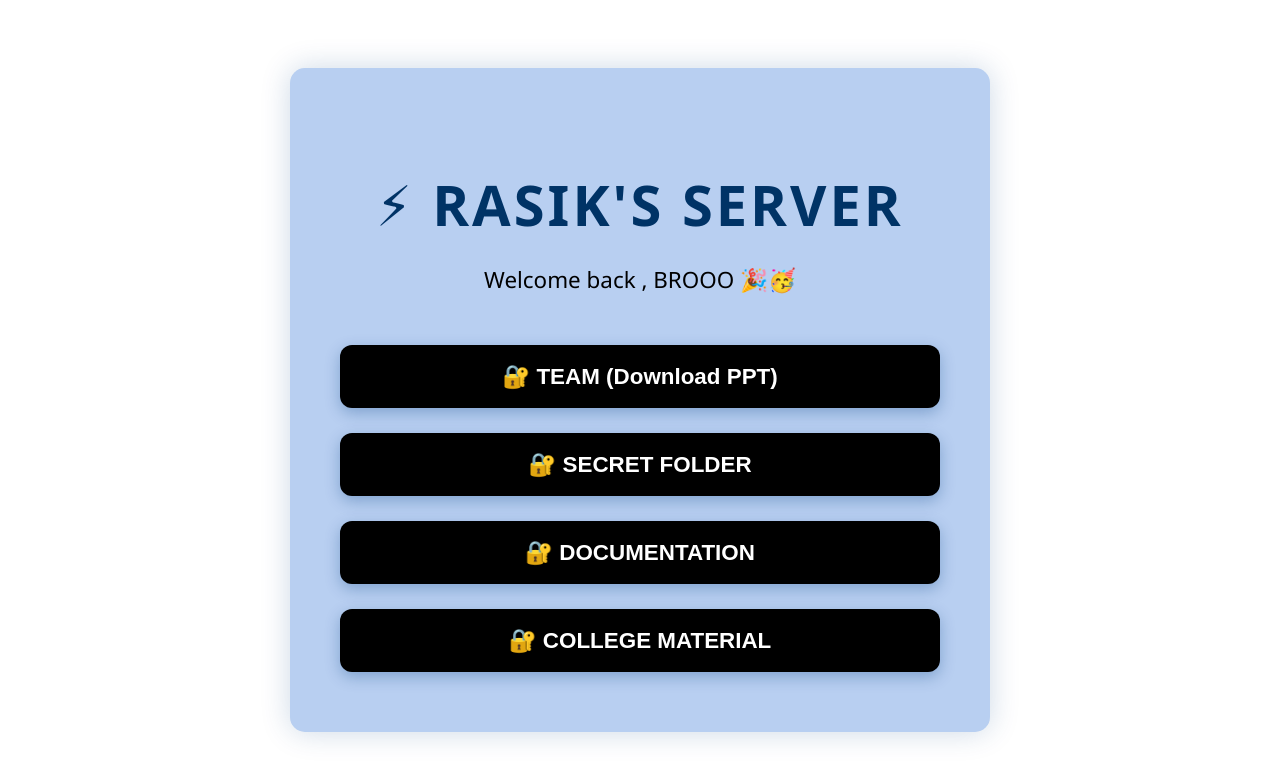
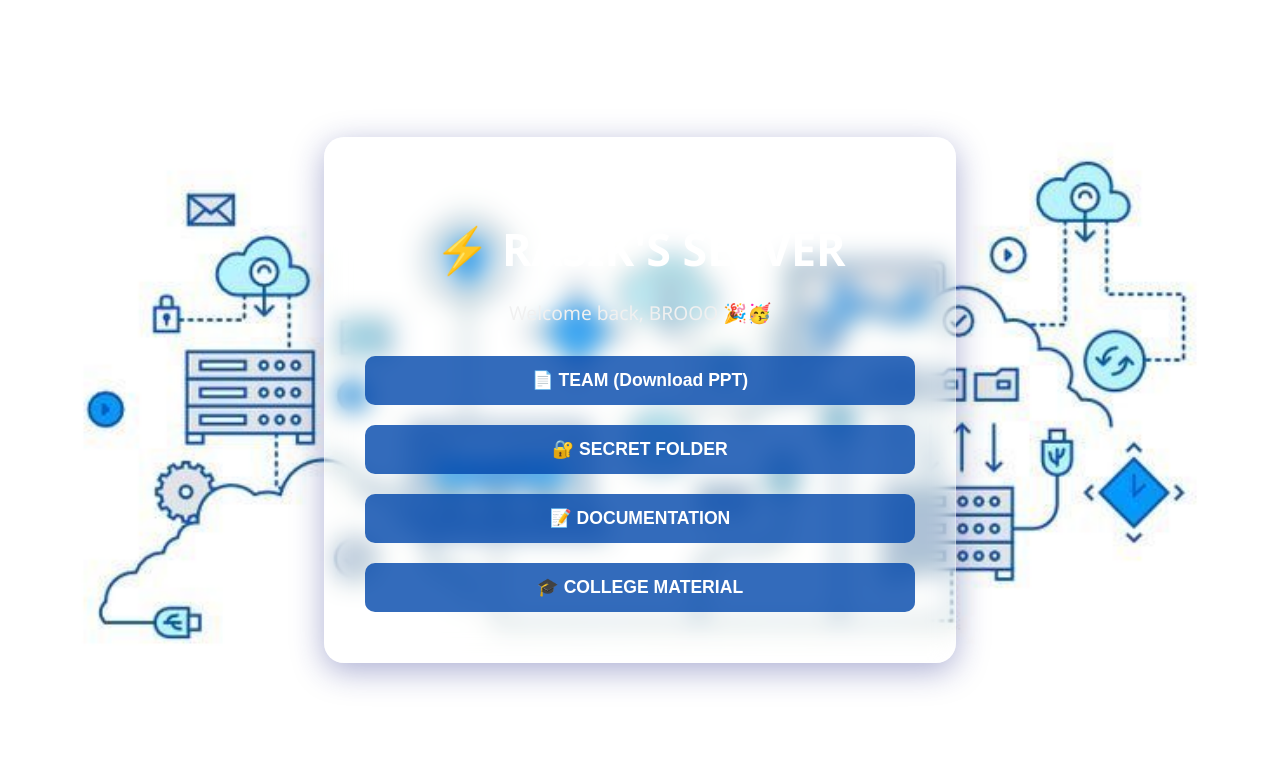
Before and after one commit to Rasik2504/server, a plain HTML site: page index.html in a window 1280 px wide. Drawn offline with Linux system fonts and the light colour scheme.

Commit message:
file added

```diff
--- a/index.html
+++ b/index.html
@@ -4,99 +4,24 @@
   <meta charset="UTF-8" />
   <meta name="viewport" content="width=device-width, initial-scale=1" />
   <title>Rasik's Server</title>
-  <style>
-    body {
-      margin: 0;
-      padding: 0;
-      font-family: 'Segoe UI', Tahoma, Geneva, Verdana, sans-serif;
-      background-color: #ffffff; /* white background */
-      color: #004080; /* deep blue text */
-      display: flex;
-      justify-content: center;
-      align-items: center;
-      height: 100vh;
-      text-align: center;
-    }
-
-    .container {
-      background-color: #b8cff1; /* very light blue */
-      padding: 60px 50px;
-      border-radius: 15px;
-      box-shadow: 0 0 30px rgba(0, 64, 128, 0.2);
-      max-width: 600px;
-      width: 90%;
-    }
-
-    h1 {
-      font-size: 3.5rem;
-      margin-bottom: 15px;
-      color: #003366; /* dark blue */
-      letter-spacing: 3px;
-      font-weight: 700;
-    }
-
-    p {
-      font-size: 1.4rem;
-      margin-bottom: 50px;
-      color: #000000; /* medium blue */
-    }
-
-    .links {
-      display: flex;
-      flex-direction: column;
-      gap: 25px;
-    }
-
-    .links button {
-      background-color: #000000; /* deep blue */
-      color: #ffffff; /* white text */
-      font-size: 1.4rem;
-      padding: 18px 35px;
-      border: none;
-      border-radius: 12px;
-      cursor: pointer;
-      font-weight: 700;
-      box-shadow: 0 5px 15px rgba(0, 64, 128, 0.3);
-      transition: background-color 0.3s ease, transform 0.2s ease;
-    }
-
-    .links button:hover {
-      background-color: #003366; /* darker blue on hover */
-      transform: scale(1.05);
-    }
-
-    @media (max-width: 480px) {
-      h1 {
-        font-size: 2.5rem;
-      }
-      p {
-        font-size: 1.1rem;
-      }
-      .links button {
-        font-size: 1.1rem;
-        padding: 14px 25px;
-      }
-    }
-  </style>
+  <link rel="stylesheet" href="style.css" />
 </head>
 <body>
   <div class="container">
-
     <h1>⚡ RASIK'S SERVER</h1>
-
-    <p>Welcome back , BROOO 🎉🥳</p>
+    <p>Welcome back, BROOO 🎉🥳</p>
 
     <div class="links">
-      <button onclick="downloadWithPassword('project1.pptx')">🔐 TEAM (Download PPT)</button>
+      <button onclick="downloadWithPassword('project1.pptx')">📄 TEAM (Download PPT)</button>
       <button onclick="openProject('https://example.com/project2')">🔐 SECRET FOLDER</button>
-      <button onclick="openProject('https://example.com/docs')">🔐 DOCUMENTATION</button>
-      <button onclick="openProject('https://example.com/docs')">🔐 COLLEGE MATERIAL</button>
+      <button onclick="openProject('https://example.com/docs')">📝 DOCUMENTATION</button>
+      <button onclick="openProject('https://example.com/docs')">🎓 COLLEGE MATERIAL</button>
     </div>
   </div>
 
   <script>
     function downloadWithPassword(file) {
-      const correctPassword = "Rasik2504"; // Set your password here
+      const correctPassword = "Rasik2504";
       const userInput = prompt("Enter password to download this PPT:");
       if (userInput === correctPassword) {
         const link = document.createElement("a");
--- a/style.css
+++ b/style.css
@@ -1,88 +1,80 @@
-/* === BODY & BACKGROUND === */
+/* High quality image as background */
 body {
   margin: 0;
   padding: 0;
-  font-family: -apple-system, BlinkMacSystemFont, "Segoe UI", Roboto, Oxygen,
-    Ubuntu, Cantarell, "Open Sans", "Helvetica Neue", sans-serif;
-  background-color: #000000; /* solid black */
-  color: #ffffff; /* white text */
-  -webkit-font-smoothing: antialiased;
-  -moz-osx-font-smoothing: grayscale;
-  text-rendering: optimizeLegibility;
+  font-family: 'Segoe UI', sans-serif;
+  background: url('background.JPG') no-repeat center center fixed;
+  background-size: cover;
   display: flex;
   justify-content: center;
   align-items: center;
   height: 100vh;
-  text-align: center;
 }
 
-/* === CONTAINER === */
+/* Glass effect container */
 .container {
-  background-color: #111111; /* very dark gray */
-  padding: 60px 50px;
-  border-radius: 15px;
-  box-shadow: 0 0 20px rgba(255, 255, 255, 0.15);
-  max-width: 600px;
+  background: rgba(255, 255, 255, 0.2);
+  border-radius: 20px;
+  backdrop-filter: blur(12px);
+  -webkit-backdrop-filter: blur(12px);
+  border: 1px solid rgba(255, 255, 255, 0.3);
+  padding: 50px 40px;
+  text-align: center;
   width: 90%;
-  -webkit-font-smoothing: antialiased;
-  -moz-osx-font-smoothing: grayscale;
-  text-rendering: optimizeLegibility;
+  max-width: 550px;
+  color: #fff;
+  box-shadow: 0 8px 32px 0 rgba(31, 38, 135, 0.37);
 }
 
-/* === HEADER === */
+/* Title */
 h1 {
-  font-size: 3.5rem;
+  font-size: 2.8rem;
   margin-bottom: 15px;
   color: #ffffff;
-  letter-spacing: 3px;
-  text-shadow: 0 0 5px #fff;
 }
 
+/* Subtitle */
 p {
-  font-size: 1.4rem;
-  margin-bottom: 50px;
-  color: #dddddd;
+  font-size: 1.2rem;
+  margin-bottom: 30px;
+  color: #f0f0f0;
 }
 
-/* === BUTTONS === */
+/* Buttons */
 .links {
   display: flex;
   flex-direction: column;
-  gap: 25px;
+  gap: 20px;
 }
 
 .links button {
-  background-color: #ffffff; /* white buttons */
-  color: #000000; /* black text */
-  font-size: 1.4rem;
-  padding: 18px 35px;
+  background-color: rgba(0, 71, 171, 0.8);
+  color: #fff;
   border: none;
-  border-radius: 12px;
+  padding: 14px 20px;
+  font-size: 1.1rem;
+  font-weight: 600;
+  border-radius: 10px;
   cursor: pointer;
-  font-weight: 700;
-  box-shadow:
-    0 4px 15px rgba(255, 255, 255, 0.3);
   transition: background-color 0.3s ease, transform 0.2s ease;
-  -webkit-font-smoothing: antialiased;
-  -moz-osx-font-smoothing: grayscale;
-  text-rendering: optimizeLegibility;
 }
 
+/* Hover effect on buttons */
 .links button:hover {
-  background-color: #dddddd; /* light gray on hover */
-  transform: scale(1.07);
+  background-color: rgba(0, 71, 171, 1);
+  transform: scale(1.05);
 }
 
-/* Responsive font sizes for smaller screens */
+/* Responsive for mobile */
 @media (max-width: 480px) {
   h1 {
-    font-size: 2.5rem;
+    font-size: 2rem;
   }
   p {
-    font-size: 1.1rem;
+    font-size: 1rem;
   }
   .links button {
-    font-size: 1.1rem;
-    padding: 14px 25px;
+    font-size: 1rem;
+    padding: 12px 16px;
   }
 }
```
Also changed, not shown: background.JPG (added).
